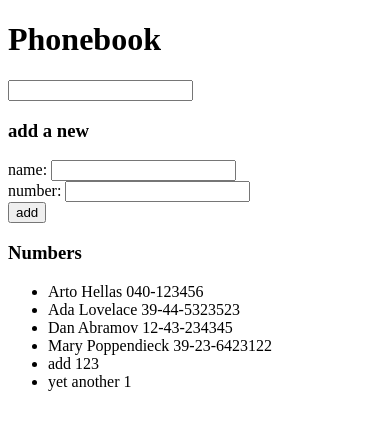
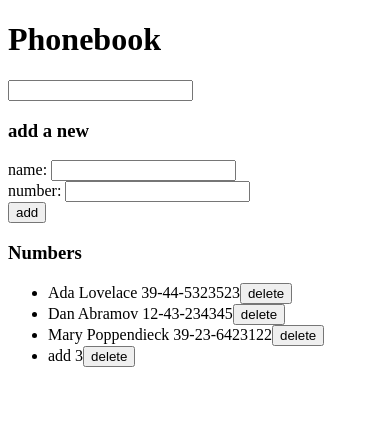
Before and after one commit to tekla900/course-information, a React (Create React App) app in the folder phonebook/: page / in a window 390 px wide. Shown: the top 430 px of the page. Built offline with nearby package versions, Linux system fonts and the light colour scheme; data requests are answered from the project's data file.

Commit message:
phonebook step10

```diff
--- a/phonebook/db.json
+++ b/phonebook/db.json
@@ -1,10 +1,5 @@
 {
   "persons": [
-    {
-      "name": "Arto Hellas",
-      "number": "040-123456",
-      "id": 1
-    },
     {
       "name": "Ada Lovelace",
       "number": "39-44-5323523",
@@ -22,13 +17,8 @@
     },
     {
       "name": "add",
-      "number": "123",
+      "number": "3",
       "id": 5
-    },
-    {
-      "name": "yet another",
-      "number": "1",
-      "id": 6
     }
   ]
 }
--- a/phonebook/src/App.js
+++ b/phonebook/src/App.js
@@ -1,4 +1,5 @@
 import { useState, useEffect } from 'react';
+import axios from 'axios';
 import Persons from './components/Persons';
 import PersonForm from './components/PersonForm';
 import Filter from './components/Filter';
@@ -22,18 +23,27 @@ const App = () => {
     event.preventDefault()
 
     const found = persons.find(element => element.name.toLowerCase() === newName.toLowerCase());
+    const personObject = {
+      name: newName,
+      number: newNumber,
+    };
 
     if (found) {
-      alert(`${newName} is already added in phonebook`);
-      setNewName('');
+      const confirmed = window.confirm(`${newName} is already added to phonebook,
+      replace the old number with the new one? `);
+      if(confirmed) {
+        const id = persons.filter(each => each.name == newName)[0].id;
+        const person = persons.find(p => p.id === id);
+        const changedPerson = {...person, number: newNumber};
+
+        axios
+        .put(`http://localhost:3001/persons/${id}`, changedPerson)
+        .then(response => {
+          setPersons(persons.map(each => each.id !== id ? each : response.data));
+        })
+      }
     }
     else {
-      const personObject = {
-        name: newName,
-        number: newNumber,
-        id: persons.length + 1
-      };
-
       phonebook
         .create(personObject)
         .then(returnedPerson => {
@@ -54,8 +64,21 @@ const App = () => {
 
   const handleSearch = (event) => {
     setNewSearch(event.target.value);
-    console.log(event.target.value);
   }
+
+  const handleDelete = event => {
+    const id = event.target.value;
+    const name = persons.filter(each => each.id == id)[0].name;
+    if (window.confirm(`Delete ${name} ?`)) {
+      axios
+        .delete(`http://localhost:3001/persons/${id}`)
+        .then(response => {
+          setPersons(persons.filter(each => each.id != id));
+          console.log(response);
+        })
+    }
+  }
+
 
   const personsToShow = persons.filter(each => {
     if (each.name.toLowerCase().includes(newSearch.toLowerCase())) {
@@ -75,7 +98,7 @@ const App = () => {
                   handleNumberChange={handleNumberChange}
                   />
       <h3>Numbers</h3>
-      <Persons personsToShow={personsToShow} />
+      <Persons personsToShow={personsToShow} handleDelete={handleDelete} />
     </div>
   )
 }
--- a/phonebook/src/components/Persons.js
+++ b/phonebook/src/components/Persons.js
@@ -1,8 +1,13 @@
-const Persons = ({ personsToShow }) => {
+const Persons = ({ personsToShow, handleDelete }) => {
     return (
         <ul>
         {personsToShow.map(each =>
-          <li key={each.name}>{each.name} {each.number}</li>
+          <li key={each.name}>
+            {each.name} {each.number}
+            <button onClick={handleDelete} value={each.id}>
+              delete
+            </button>
+          </li>
         )}
       </ul>
     )
```
